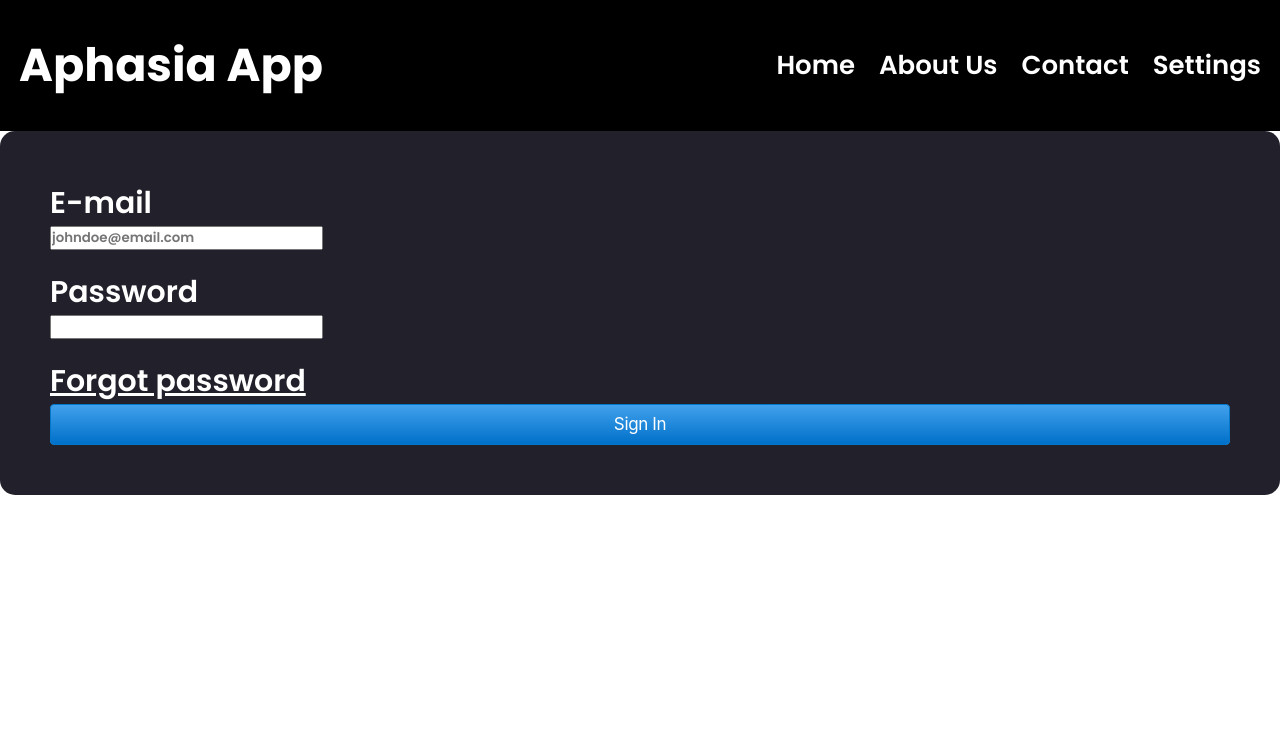
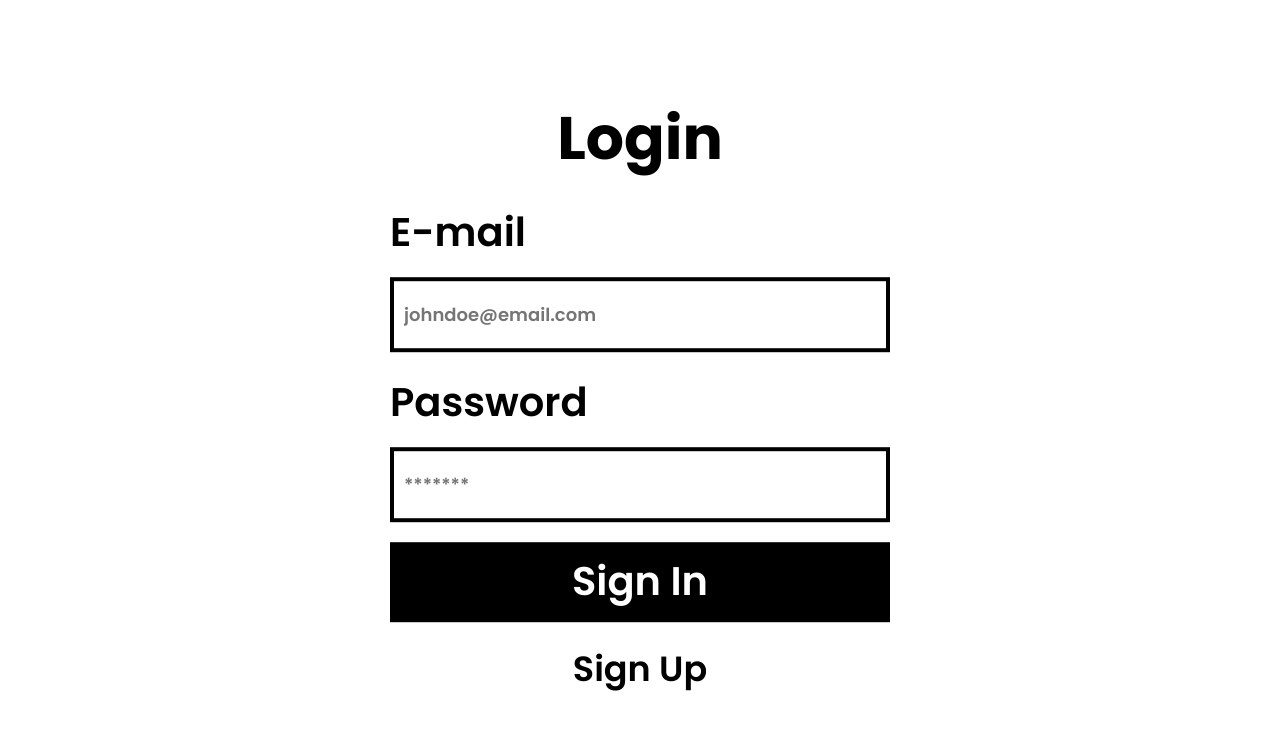
Before and after one commit to kellycesario/aphasia-app, a React (Vite) app: page /login in a window 1280 px wide. Shown: the top 730 px of the page. Built offline with nearby package versions, Linux system fonts and the light colour scheme.

Commit message:
refactor login style

```diff
--- a/src/App.jsx
+++ b/src/App.jsx
@@ -1,18 +1,16 @@
 import '@styles/global.scss';
 import '@styles/variables.css';
-import LoginPage from '@pages/Login';
+import Login from './components/organisms/Login';
 import CardsWrapper from '@organisms/CardsWrapper';
 import Layout from './layout';
 
 import { Routes, Route } from 'react-router-dom';
 function App() {
   return (
-    <Layout>
-      <Routes>
-        <Route path="/" element={<CardsWrapper />} />
-        <Route path="/login" element={<LoginPage />} />
-      </Routes>
-    </Layout>
+    <Routes>
+      <Route path="/" element={<CardsWrapper />} />
+      <Route path="/login" element={<Login />} />
+    </Routes>
   );
 }
 
--- a/src/components/atoms/Input/index.jsx
+++ b/src/components/atoms/Input/index.jsx
@@ -1,10 +1,19 @@
-import { Label } from "@radix-ui/react-label";
+import { Label } from '@radix-ui/react-label';
+import './styles.scss';
 
-export default function Input({ id, classLabelName, label, classInputName, type, placeholder }) {
+export default function Input({ id, label, type, placeholder }) {
   return (
-    <>
-      <Label htmlFor={id} className={classLabelName}> {label} </Label>
-      <input id={id} className={classInputName} type={type} placeholder={placeholder} />
-    </>
+    <div className="login__input">
+      <Label htmlFor={id} className="login__label">
+        {' '}
+        {label}{' '}
+      </Label>
+      <input
+        id={id}
+        type={type}
+        placeholder={placeholder}
+        className="login__field"
+      />
+    </div>
   );
 }
--- /dev/null
+++ b/src/components/atoms/Input/styles.scss
@@ -0,0 +1,19 @@
+.login {
+  &__input {
+    display: flex;
+    flex-direction: column;
+    margin-bottom: 2rem;
+  }
+
+  &__label {
+    font-size: 4rem;
+    margin-bottom: 1.5rem;
+  }
+
+  &__field {
+    width: 100%;
+    border: 4px solid #000;
+    padding: 2rem 1rem;
+    font-size: 1.8rem;
+  }
+}
--- a/src/components/molecules/LoginForm/index.jsx
+++ b/src/components/molecules/LoginForm/index.jsx
@@ -1,42 +1,32 @@
-import "./styles.scss";
-import Input from "@atoms/Input";
+import './styles.scss';
+import Input from '@atoms/Input';
 
 export default function LoginForm() {
   return (
-    <section>
-      <form action="" className="loginForm__form">
+    <form action="" className="login__form">
       <Input
         id="e-mail"
         label="E-mail"
         type="e-mail"
         placeholder="johndoe@email.com"
-          classLabelName="loginForm__label"
-          classInputName="loginForm__input"
       />
 
       <Input
         id="password"
         label="Password"
         type="password"
-          placeholder=""
-          classLabelName="loginForm__label"
-          classInputName="loginForm__input"
+        placeholder="*******"
       />
-
-        <a className="loginForm__forgotPassword" href="#">
-          Forgot password
-        </a>
 
       <button
         onClick={(e) => {
           e.preventDefault();
         }}
-          className="loginForm__button"
+        className="login__button"
         role="button"
       >
         Sign In
       </button>
     </form>
-    </section>
   );
 }
--- a/src/components/molecules/LoginForm/styles.scss
+++ b/src/components/molecules/LoginForm/styles.scss
@@ -1,86 +1,16 @@
-.loginForm {
+.login {
   &__form {
     width: 100%;
-    height: 100%;
+  }
 
-    background-color: #22202a;
-    padding: 5rem;
-    border-radius: 15px;
-
-    display: flex;
-    justify-content: center;
-    align-items: flex-start;
-    flex-direction: column;
-
-    font-size: 3rem;
-  }
-  &__input {
-    margin-bottom: 2rem;
-  }
-  &__label {
+  &__button {
+    width: 100%;
+    border: none;
+    height: 8rem;
+    font-size: 4rem;
+    line-height: 111%;
+    text-align: center;
+    background-color: black;
     color: white;
   }
-  &__button {
-    width: 100%;
-    background-image: linear-gradient(#42a1ec, #0070c9);
-    border: 1px solid #0077cc;
-    border-radius: 4px;
-    box-sizing: border-box;
-    color: #ffffff;
-    cursor: pointer;
-    direction: ltr;
-    display: block;
-    font-family: "SF Pro Text", "SF Pro Icons", "AOS Icons", "Helvetica Neue",
-      Helvetica, Arial, sans-serif;
-    font-size: 17px;
-    font-weight: 400;
-    letter-spacing: -0.022em;
-    line-height: 1.47059;
-    min-width: 30px;
-    overflow: visible;
-    padding: 7px 15px;
-    text-align: center;
-    vertical-align: baseline;
-    user-select: none;
-    -webkit-user-select: none;
-    touch-action: manipulation;
-    white-space: nowrap;
-
-    &:disabled {
-      cursor: default;
-      opacity: 0.3;
-    }
-
-    &:hover {
-      background-image: linear-gradient(#51a9ee, #147bcd);
-      border-color: #1482d0;
-      text-decoration: none;
-    }
-
-    &:active {
-      background-image: linear-gradient(#3d94d9, #0067b9);
-      border-color: #006dbc;
-      outline: none;
-    }
-
-    &:focus {
-      box-shadow: rgba(131, 192, 253, 0.5) 0 0 0 3px;
-      outline: none;
-    }
-  }
-
-  &__forgotPassword {
-    &:link {
-      color: #fff;
-    }
-    &:visited {
-      color: rgb(101, 101, 101);
-    }
-    &:hover {
-      color: rgb(180, 180, 180);
-    }
-    &:active {
-      color: #fff;
-    }
-  }
 }
--- /dev/null
+++ b/src/components/organisms/Login/index.jsx
@@ -0,0 +1,24 @@
+import React from 'react';
+import './styles.scss';
+
+import LoginForm from '@molecules/LoginForm';
+
+const Login = () => {
+  return (
+    <section className="login">
+      <header className="login__header">
+        <h1 className="login__title">Login</h1>
+      </header>
+      <main className="login__main">
+        <LoginForm />
+      </main>
+      <footer className="login__footer">
+        <a className="login__link" href="#">
+          Sign Up
+        </a>
+      </footer>
+    </section>
+  );
+};
+
+export default Login;
--- /dev/null
+++ b/src/components/organisms/Login/styles.scss
@@ -0,0 +1,32 @@
+.login {
+  max-width: 50rem;
+  width: 100%;
+  position: absolute;
+  left: 50%;
+  top: 50%;
+  transform: translate(-50%, -50%);
+
+  &__header {
+    margin-bottom: 3rem;
+  }
+
+  &__title {
+    font-size: 6rem;
+    line-height: 111%;
+    text-align: center;
+  }
+
+  &__main {
+    margin-bottom: 2rem;
+  }
+
+  &__footer {
+    text-align: center;
+  }
+
+  &__link {
+    font-size: 3.5rem;
+    color: #000;
+    text-decoration: none;
+  }
+}
--- a/src/pages/Login/index.jsx
+++ /dev/null
@@ -1,14 +0,0 @@
-import { useState } from 'react';
-import CardsWrapper from '@organisms/CardsWrapper';
-import LoginForm from '@molecules/LoginForm';
-
-export default function LoginPage() {
-  const [isAuth, setIsAuth] = useState(false);
-
-  return (
-    <>
-      {isAuth && <CardsWrapper />}
-      {!isAuth && <LoginForm />}
-    </>
-  );
-}
```
Lines whose indentation alone changed are shown as unchanged.
